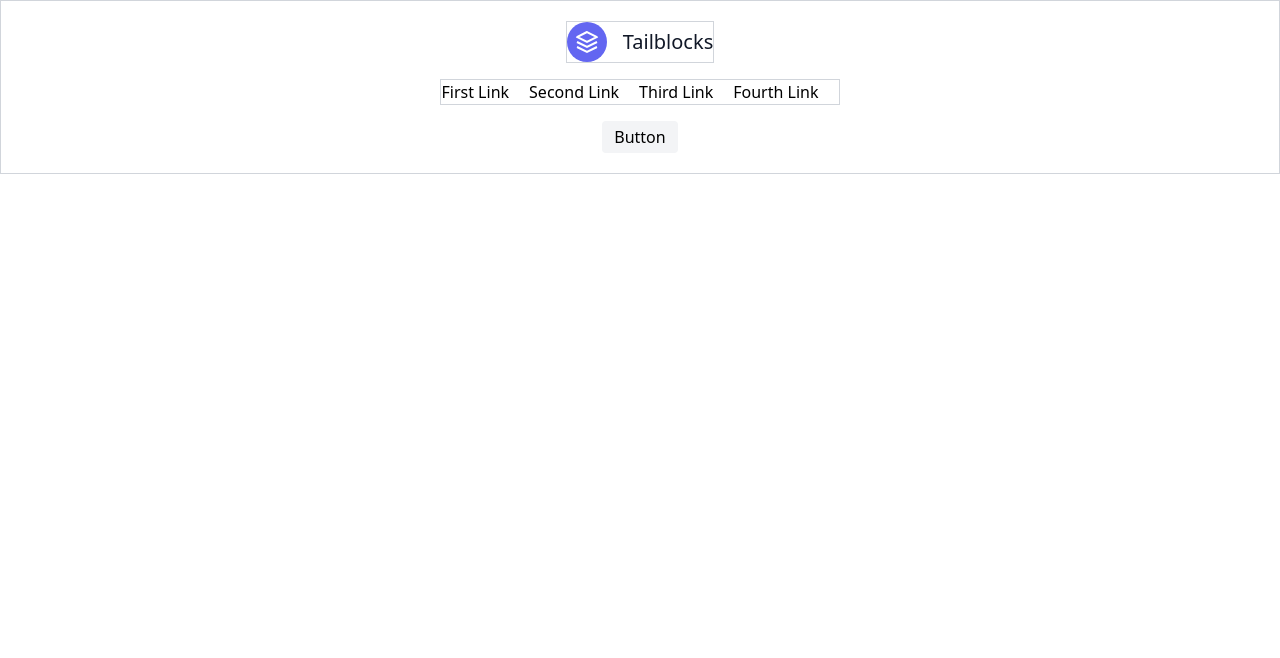
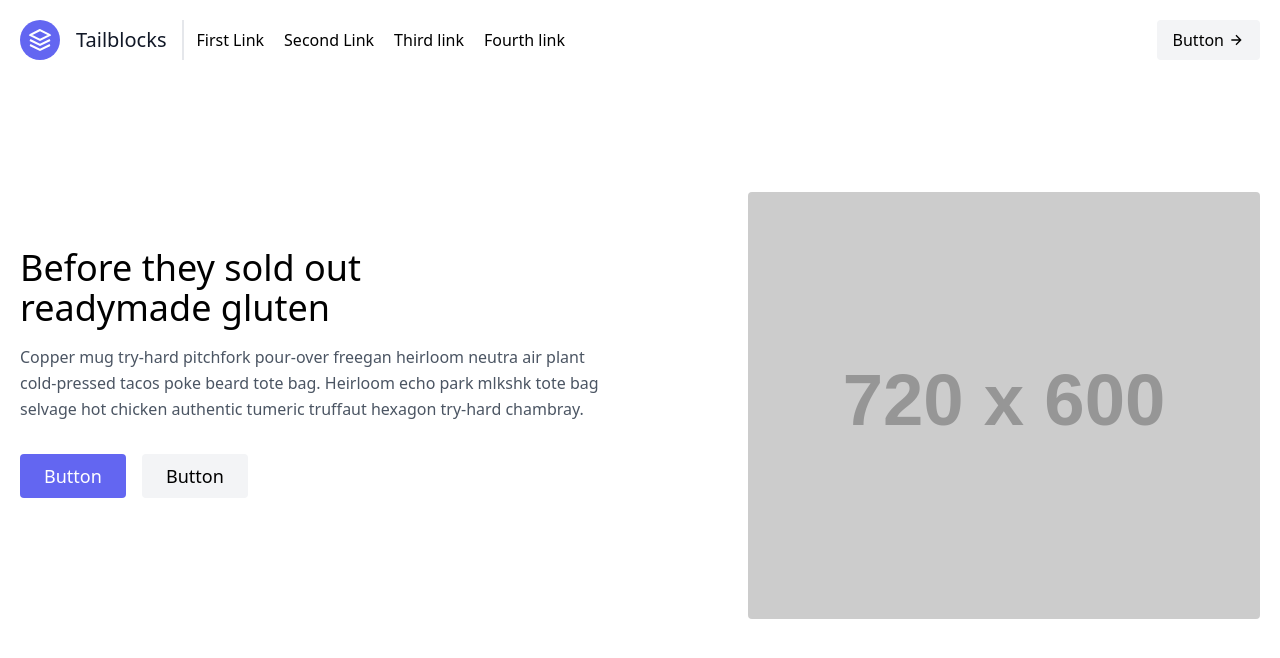
Before and after one commit to nitishjha6519/tailwindcss, a plain HTML site: page index.html in a window 1280 px wide. Drawn offline with nearby package versions, Linux system fonts and the light colour scheme; placeholder pictures from the web are drawn by us.

Commit message:
made the hero section

```diff
--- a/index.html
+++ b/index.html
@@ -9,98 +9,93 @@
     <title>Document</title>
   </head>
   <body>
-    <!--
-1.
+    <!-- When you set display: flex, the flex direction is to be row. In that case, align-items will control the vertical placements of its flex children. -->
+    <!-- https://www.samanthaming.com/ -->
 
--->
-    <!--
-    <header class="text-gray-600 body-font"> -->
-    <!-- <div
-      class="container mx-auto flex flex-wrap p-5 flex-col md:flex-row items-center"
-    >
-      <a
-        class="flex title-font font-medium items-center text-gray-900 mb-4 md:mb-0"
-      >
+    <!-- //////////////////////////////////////////////////////////////////////// -->
+
+    <div class="container mx-auto p-5 flex flex-col items-center md:flex-row">
+      <a class="font-medium text-gray-900 text-xl flex items-center mb-4">
         <svg
           xmlns="http://www.w3.org/2000/svg"
           fill="none"
           stroke="currentColor"
-          stroke-linecap="round"
-          stroke-linejoin="round"
           stroke-width="2"
-          class="w-10 h-10 text-white p-2 bg-indigo-500 rounded-full"
           viewBox="0 0 24 24"
+          class="bg-indigo-500 w-10 h-10 rounded-full p-2 text-white"
         >
           <path
-            d="M12 2L2 7l10 5 10-5-10-5zM2 17l10 5 10-5M2 12l10 5 10-5"
+            d="M12 2L2 7l10 5 10-5-10-5zM2 17l10 5 10-5M2 12l10 5 10-5 "
           ></path>
         </svg>
-        <span class="ml-3 text-xl">Tailblocks</span>
-      </a>
+        <span class="ml-4">Tailblocks</span></a
+      >
+
       <nav
-        class="md:mr-auto md:ml-4 md:py-1 md:pl-4 md:border-l md:border-gray-400 flex flex-wrap items-center text-base justify-center"
+        class="mb-4 flex flex-wrap justify-center md:py-2 md:pl-3 md:border-l-2 md:ml-4 md:mr-auto"
       >
-        <a class="mr-5 hover:text-gray-900">First Link</a>
-        <a class="mr-5 hover:text-gray-900">Second Link</a>
-        <a class="mr-5 hover:text-gray-900">Third Link</a>
-        <a class="mr-5 hover:text-gray-900">Fourth Link</a>
+        <a class="mr-5">First Link</a>
+        <a class="mr-5">Second Link</a>
+        <a class="mr-5">Third link</a>
+        <a class="mr-5">Fourth link</a>
       </nav>
+
       <button
-        class="inline-flex items-center bg-gray-100 border-0 py-1 px-3 focus:outline-none hover:bg-gray-200 rounded text-base mt-4 md:mt-0"
+        class="flex items-center py-2 px-4 bg-gray-100 rounded hover:bg-gray-200 md:mb-4"
       >
         Button
         <svg
           fill="none"
           stroke="currentColor"
-          stroke-linecap="round"
-          stroke-linejoin="round"
           stroke-width="2"
+          viewBox="0 0 24 24"
           class="w-4 h-4 ml-1"
-          viewBox="0 0 24 24"
         >
           <path d="M5 12h14M12 5l7 7-7 7"></path>
         </svg>
       </button>
-    </div> -->
-    <!-- </header> -->
-    <!-- ////////////////////////////////////////////////////////////////////////// -->
-    <!-- When you set display: flex, the flex direction is to be row. In that case, align-items will control the vertical placements of its flex children. -->
-    <!-- https://www.samanthaming.com/ -->
+    </div>
+
+    <!-- ////////////////////////////////////////////// -->
+
     <div
-      class="container mx-auto flex flex-wrap items-center p-5 border border-gray-300 flex-col"
+      class="container mx-auto px-5 py-24 flex flex-col items-center text-center md:flex-row"
     >
-      <a
-        class="flex flex-wrap items-center font-medium text-gray-900 mb-4 border border-gray-300"
-      >
-        <svg
-          xmlns="http://www.w3.org/2000/svg"
-          class="h-10 w-10 bg-indigo-500 rounded-full p-2 text-white"
-          fill="none"
-          stroke="currentColor"
-          stroke-width="2"
-        >
-          <path
-            d="M12 2L2 7l10 5 10-5-10-5zM2 17l10 5 10-5M2 12l10 5 10-5 "
-          ></path>
-        </svg>
+      <!-- flex-grow will take teh remain g space  -->
+      <div class="md:w-1/2 md:text-left md:pr-16 xl:pr-32 xl:flex-grow">
+        <div>
+          <h1 class="text-3xl mb-4 font-medium md:text-4xl">
+            Before they sold out
+            <br class="xl:block" />
+            readymade gluten
+          </h1>
+        </div>
 
-        <span class="ml-4 text-xl">Tailblocks</span>
-      </a>
+        <div>
+          <p class="text-gray-600 leading-relaxed tracking-normal mb-8">
+            Copper mug try-hard pitchfork pour-over freegan heirloom neutra air
+            plant cold-pressed tacos poke beard tote bag. Heirloom echo park
+            mlkshk tote bag selvage hot chicken authentic tumeric truffaut
+            hexagon try-hard chambray.
+          </p>
+        </div>
 
-      <nav
-        class="flex flex-wrap items-center justify-center mb-4 border border-gray-300"
-      >
-        <a class="mr-5">First Link</a>
-        <a class="mr-5">Second Link</a>
-        <a class="mr-5">Third Link</a>
-        <a class="mr-5">Fourth Link</a>
-      </nav>
-
-      <button
-        class="bg-gray-100 py-1 px-3 hover:bg-gray-200 rounded flex flex-wrap"
-      >
-        Button
-      </button>
+        <div class="mb-16">
+          <button class="text-lg bg-indigo-500 text-white py-2 px-6 rounded">
+            Button
+          </button>
+          <button class="text-lg py-2 bg-gray-100 text-black px-6 rounded ml-3">
+            Button
+          </button>
+        </div>
+      </div>
+      <div class="w-4/5 md:w-1/2 xl:max-w-lg">
+        <img
+          class="object-cover object-center rounded"
+          alt="hero"
+          src="https://dummyimage.com/720x600"
+        />
+      </div>
     </div>
   </body>
 </html>
```
Also changed, not shown: hero-1.png (added).
